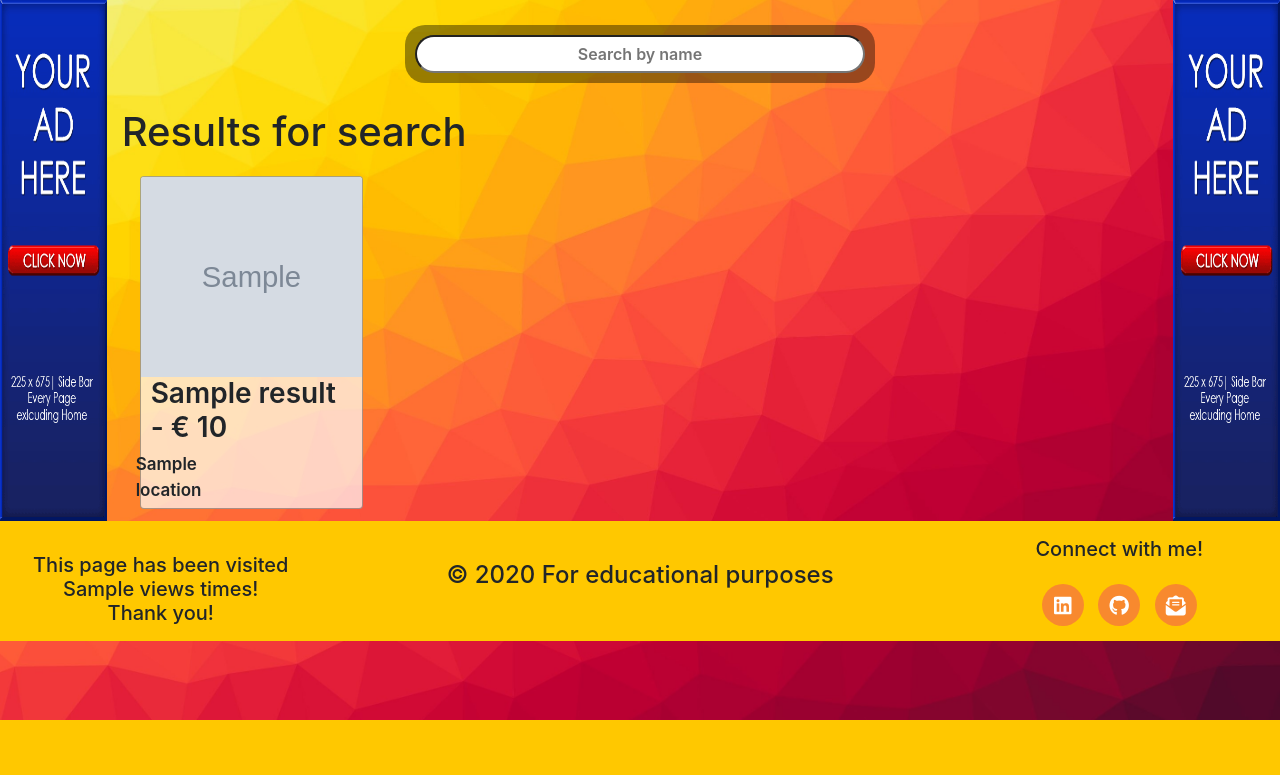
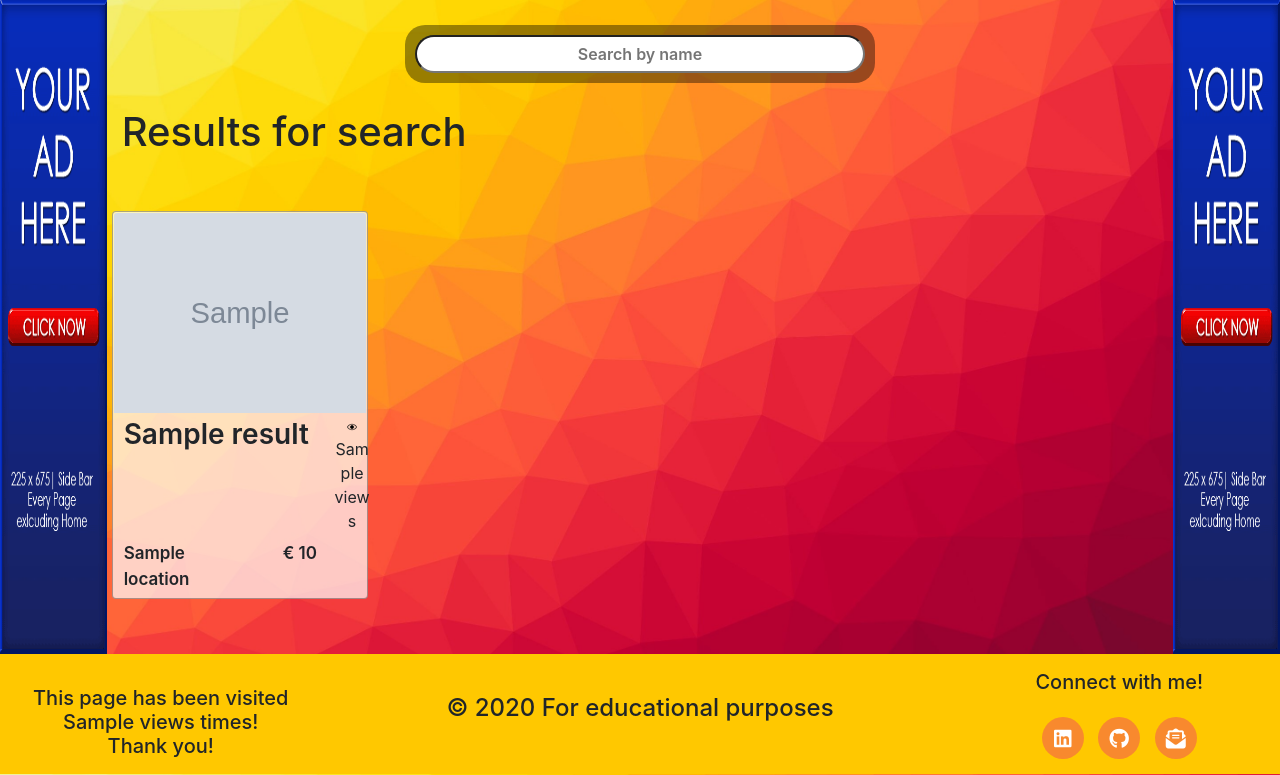
Before and after one commit to romangrubic/Snoop-Adverts-Flask, a Flask app: template templates/search.html in a window 1280 px wide. Shown: the part 80-855 px from the top of the page. Before the commit the page ends 800 px from the top, so only its background shows below. Run offline with Flask 2, Linux system fonts and the light colour scheme; the template is opened without the code that fills it: most values are stand-ins (such as "Sample title", 1, 10 or a date in 2020); grey boxes marked "Sample" are stand-in pictures; some libraries are stand-ins or nearby versions.

Commit message:
Updated search.html.

```diff
--- a/templates/search.html
+++ b/templates/search.html
@@ -13,7 +13,7 @@
 					</div>
 				</div>
 				<h1>Results for search</h1>
-<div class="container">
+				<div class="marketplace-form">
 					<div class="row">
 						{% if results_number == 0 %}
 						<h1>Page not found!</h1>
@@ -33,22 +33,31 @@
 							{% else %}
 							{% for result in results %}
 							<div class="col-8 col-sm-6 col-md-4 col-lg-3">
-				<a href="{{url_for('view_advert', advert_id=result._id)}}" class="btn">
 								<div class="card">
+									<a href="{{url_for('view_advert', advert_id=result._id)}}" class="btn no-padding">
 										<img src="{{url_for('file', filename=result['imageURL'])}}" class="card-img-top" width="200px" height="200px" alt="{{result.advert_name}}">
 										<div class="card-body">
-							<h5 class="card-title">{{result.advert_name.capitalize()}} - € {{result.price}}</h5>
                                         <div class="row">
-								<div class="col-6">
+                                        <div class="col-10">
+											<p class="card-title">{{result.advert_name.capitalize()}}</p>
+                                        </div>
+                                        <div class="col-2 padding-right">
+											<img src="{{url_for('static', filename='images/logo/view.png')}}" width="10px" height="10px" alt="Views">
+                        {{result.views}}
+                        </div>
+										</div>
+											<div class="row">
+												<div class="col-7">
 													<p class="card-text">{{result.location}}</p>
 												</div>
-								<div class="col-6">
-
+												<div class="col-5">
+                                                    <p class="card-text">€ {{result.price}}</p>
 												</div>
 											</div>
 										</div>
+
+									</a>
 								</div>
-				</a>
 							</div>
 							{% endfor %}
 							{% endif %}
```
Lines whose indentation alone changed are shown as unchanged.
